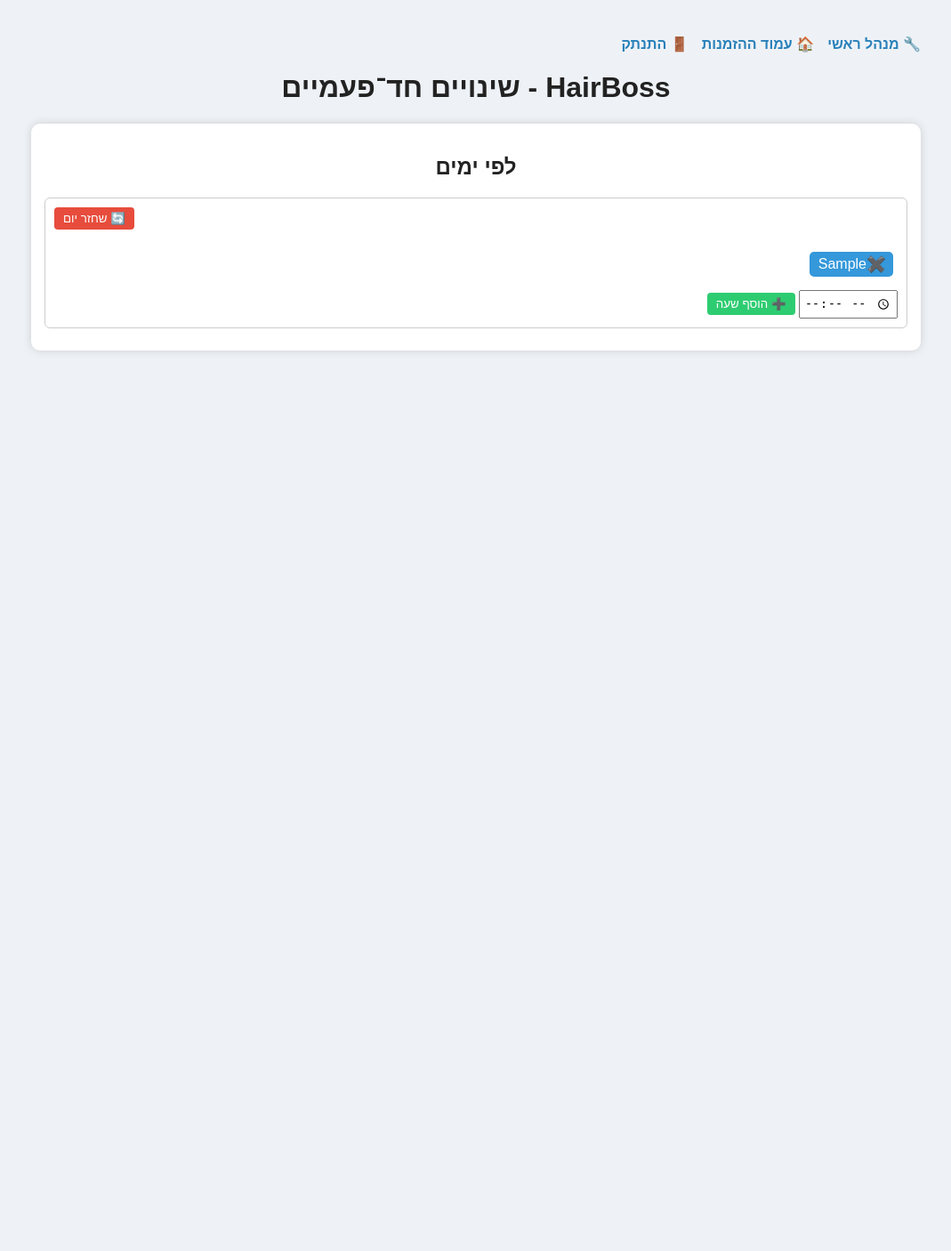
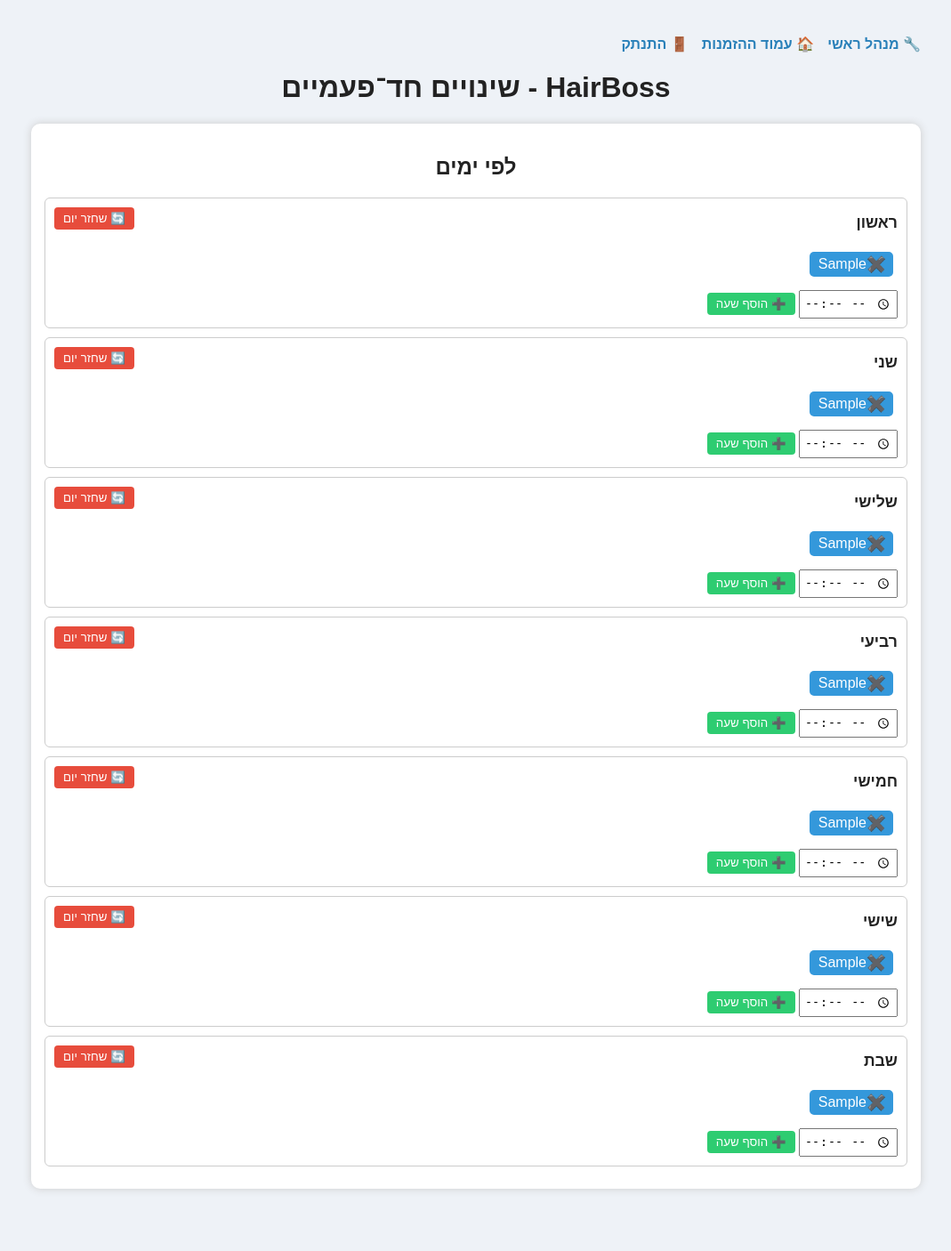
Before and after one commit to rhinops332/barber, a Flask app: template templates/admin_overrides.html in a window 1280 px wide. Shown: the whole page at 89% size, without its empty margins (105-1174 px from the left). Before the commit the page ends 397 px from the top, so only its background shows below. Run offline with Flask 3, Linux system fonts and the light colour scheme; the template is opened without the code that fills it: most values are stand-ins (such as "Sample title", 1, 10 or a date in 2020).

Commit message:
Update admin_overrides.html

```diff
--- a/templates/admin_overrides.html
+++ b/templates/admin_overrides.html
@@ -141,35 +141,40 @@
   </style>
 
   <script>
+    // פונקציה לניקוי מחרוזות לשימוש ב-ID תקין
+    function sanitizeForId(str) {
+      return str.replace(/[^a-zA-Z0-9-_]/g, '-');
+    }
+
     function toggleSection(id) {
       document.getElementById(id).classList.toggle('active');
     }
 
-    async function updateOverride(date, time, action, new_time = null) {
+    async function updateOverride(day_key, time, action, new_time = null) {
       const res = await fetch('/override', {
         method: 'POST',
         headers: { 'Content-Type': 'application/json' },
-        body: JSON.stringify({ date, time, action, new_time })
+        body: JSON.stringify({ day_key, time, action, new_time })
       });
       return await res.json();
     }
 
-    async function removeOverride(date, time) {
-      await updateOverride(date, time, 'disable');
+    async function removeOverride(day_key, time) {
+      await updateOverride(day_key, time, 'disable');
       location.reload();
     }
 
-    function toggleActions(date, time) {
-      const id = 'actions-' + date + '-' + time.replace(/:/g, '-');
+    function toggleActions(day_key, time) {
+      const id = `actions-${sanitizeForId(day_key)}-${sanitizeForId(time)}`;
       const el = document.getElementById(id);
       document.querySelectorAll('.actions-container').forEach(c => {
         if (c !== el) c.style.display = 'none';
       });
-      el.style.display = (el.style.display === 'block') ? 'none' : 'block';
+      el.style.display = el.style.display === 'block' ? 'none' : 'block';
     }
 
-    function enableEdit(date, time) {
-      const wrapperId = 'time-wrapper-' + date + '-' + time.replace(/:/g, '-');
+    function enableEdit(day_key, time) {
+      const wrapperId = `time-wrapper-${sanitizeForId(day_key)}-${sanitizeForId(time)}`;
       const wrapper = document.getElementById(wrapperId);
       wrapper.innerHTML = '';
 
@@ -182,7 +187,7 @@
       saveBtn.style.marginLeft = '5px';
       saveBtn.onclick = async () => {
         const newTime = input.value;
-        await updateOverride(date, time, 'edit', newTime);
+        await updateOverride(day_key, time, 'edit', newTime);
         location.reload();
       };
 
@@ -196,19 +201,19 @@
       wrapper.appendChild(cancelBtn);
     }
 
-    async function addOverride(date) {
-      const input = document.getElementById('override-add-' + date);
+    async function addOverride(day_key) {
+      const input = document.getElementById('override-add-' + day_key);
       const time = input.value;
       if (!time) return alert('נא לבחור שעה');
-      await updateOverride(date, time, 'add');
+      await updateOverride(day_key, time, 'add');
       location.reload();
     }
 
-    async function restoreDay(date) {
+    async function restoreDay(day_key) {
       await fetch('/override', {
         method: 'POST',
         headers: { 'Content-Type': 'application/json' },
-        body: JSON.stringify({ action: 'reset_day', date })
+        body: JSON.stringify({ action: 'reset_day', day_key })
       });
       location.reload();
     }
@@ -227,36 +232,40 @@
 <div class="section">
   <h2>לפי ימים</h2>
 
-  {% for date in week_dates %}
+  {% set day_map = {
+    '6': "ראשון", '0': "שני", '1': "שלישי", '2': "רביעי",
+    '3': "חמישי", '4': "שישי", '5': "שבת"
+  } %}
+
+  {% for day_key in ['6','0','1','2','3','4','5'] %}
     <div class="day-container">
-      <div class="day-header" onclick="toggleSection('override-times-{{date}}')">
-        <span>{{ date_map[date] }}</span>
-        <button class="restore-btn" onclick="event.stopPropagation(); restoreDay('{{date}}')">🔄 שחזר יום</button>
+      <div class="day-header" onclick="toggleSection('override-times-{{day_key}}')">
+        <span>{{ day_map[day_key] }}</span>
+        <button class="restore-btn" onclick="event.stopPropagation(); restoreDay('{{day_key}}')">🔄 שחזר יום</button>
       </div>
 
-      <div class="times-container active" id="override-times-{{date}}">
-        {% set day_schedule = base_schedule[date[-1:] if date[-1:] in base_schedule else date[-2:]] %}
-        {% for time in day_schedule %}
-          {% set status = overrides.get(date, {}).get(time) %}
-          <div class="time-wrapper" id="time-wrapper-{{date}}-{{time|replace(':','-')}}">
+      <div class="times-container active" id="override-times-{{day_key}}">
+        {% for time in base_schedule[day_key] %}
+          {% set status = overrides[day_key][time] if overrides.get(day_key) and time in overrides[day_key] else None %}
+          <div class="time-wrapper" id="time-wrapper-{{day_key}}-{{time.replace(':', '-').replace('.', '-')}}">
             <button class="time-btn
               {% if status == 'disabled' %}disabled
               {% elif status == 'edited' %}edited
               {% elif status == 'added' %}added
               {% endif %}"
-              onclick="toggleActions('{{date}}', '{{time}}')">
+              onclick="toggleActions('{{day_key}}', '{{time}}')">
               {{ time }}
-              <span class="close-icon" onclick="event.stopPropagation(); removeOverride('{{date}}', '{{time}}')">✖️</span>
+              <span class="close-icon" onclick="event.stopPropagation(); removeOverride('{{day_key}}', '{{time}}')">✖️</span>
             </button>
-            <div class="actions-container" id="actions-{{date}}-{{time|replace(':','-')}}">
-              <button onclick="event.stopPropagation(); enableEdit('{{date}}', '{{time}}')">✏️ עריכה</button>
+            <div class="actions-container" id="actions-{{day_key}}-{{time.replace(':', '-').replace('.', '-')}}">
+              <button onclick="event.stopPropagation(); enableEdit('{{day_key}}', '{{time}}')">✏️ עריכה</button>
             </div>
           </div>
         {% endfor %}
 
         <div class="add-time-input">
-          <input type="time" id="override-add-{{date}}">
-          <button class="add-btn" onclick="addOverride('{{date}}')">➕ הוסף שעה</button>
+          <input type="time" id="override-add-{{day_key}}">
+          <button class="add-btn" onclick="addOverride('{{day_key}}')">➕ הוסף שעה</button>
         </div>
       </div>
     </div>
```
